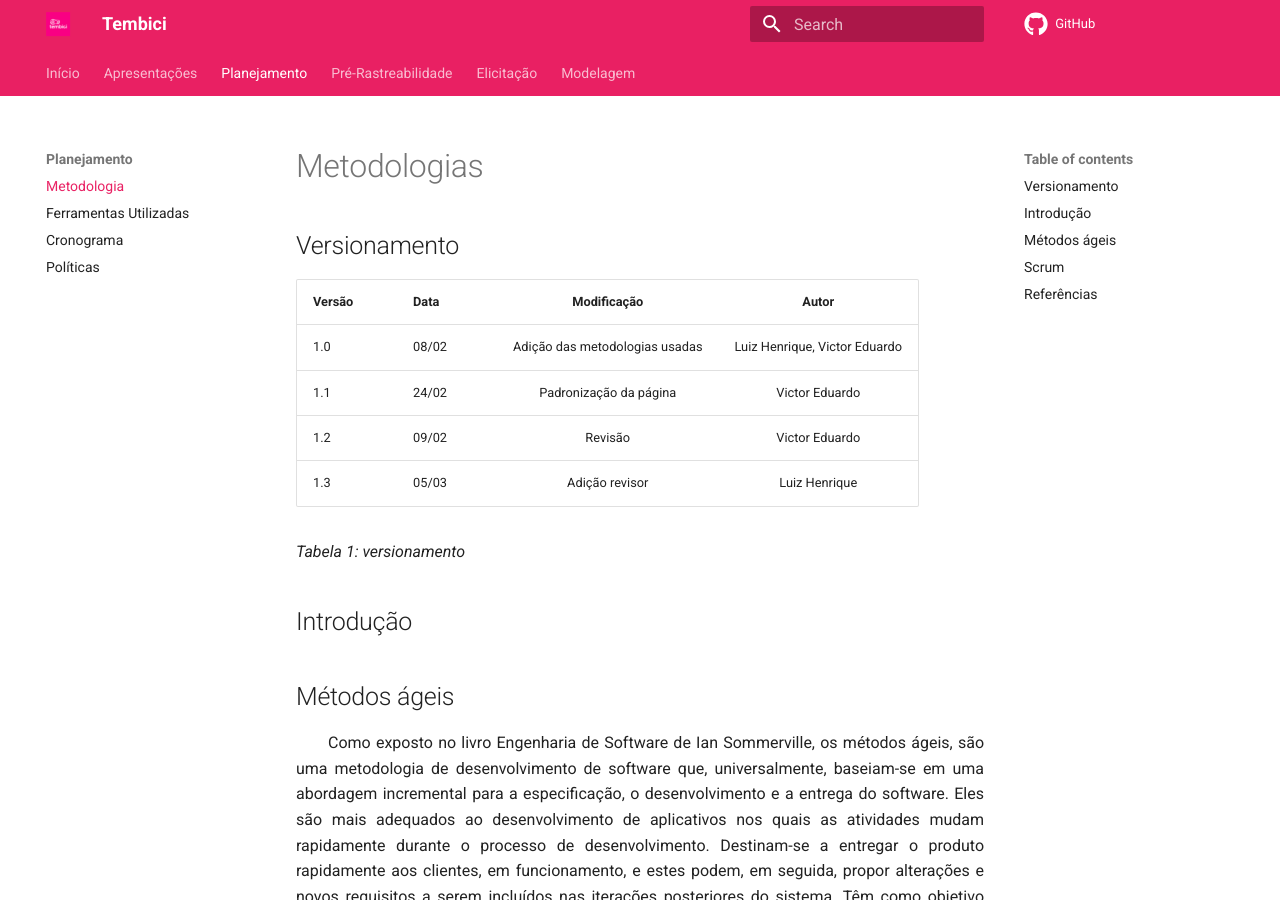
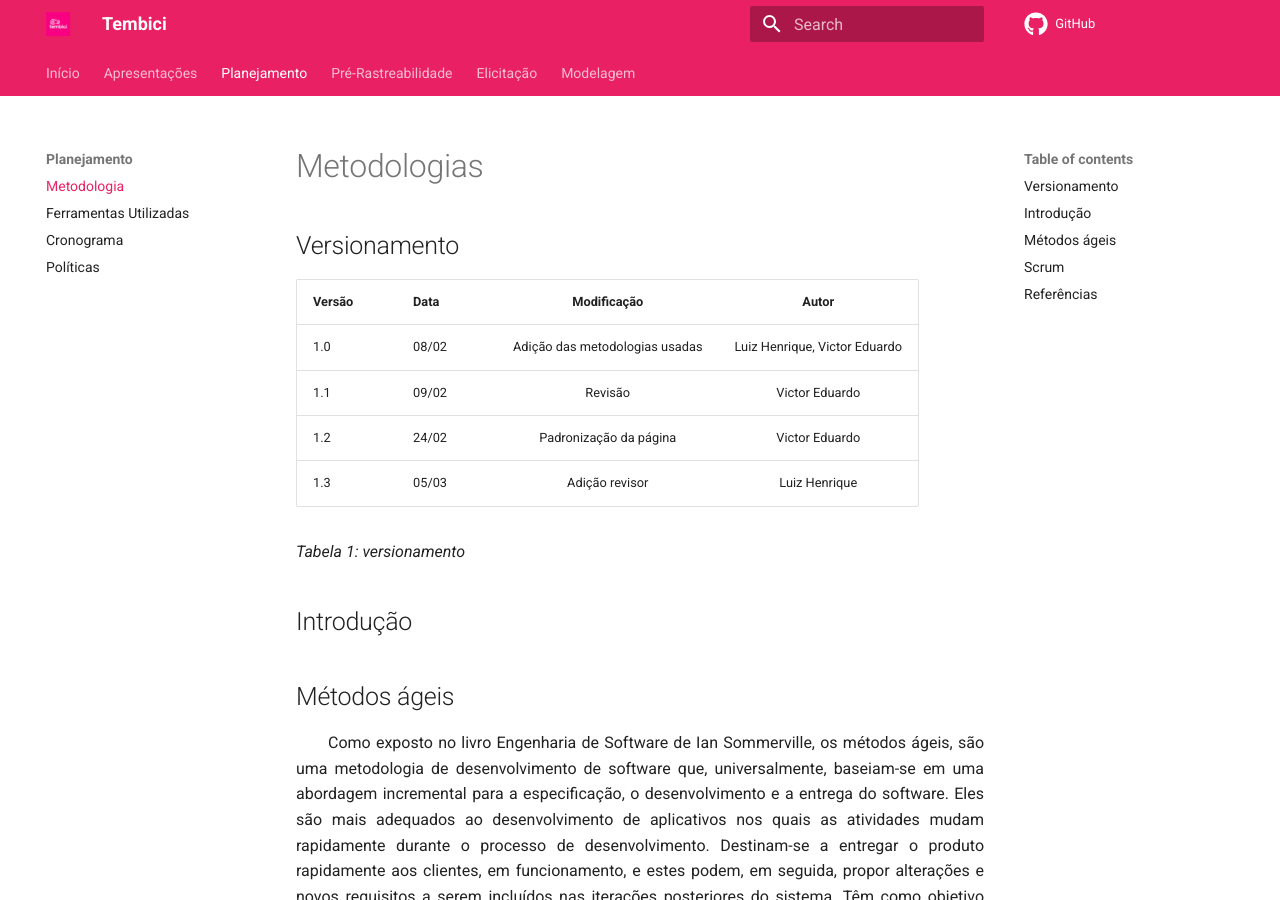
Before and after one commit to Requisitos-de-Software/2021.2-Tembici, an MkDocs documentation site: the page built from docs/planejamento/metodologia.md, in a window 1280 px wide and 900 px high. Built offline with MkDocs 1.6.1 and Material for MkDocs 9.7.7, drawn with Linux system fonts in a browser that asks for light colours; comment, search, counter and statistics services are not loaded.

```diff
--- a/docs/planejamento/metodologia.md
+++ b/docs/planejamento/metodologia.md
@@ -4,8 +4,8 @@
 | Versão | Data | Modificação | Autor |
 |-|-|:-:|:-:|
 | 1.0 | 08/02 | Adição das metodologias usadas | Luiz Henrique, Victor Eduardo |
-| 1.1 | 24/02 | Padronização da página | Victor Eduardo |
-| 1.2 | 09/02 | Revisão | Victor Eduardo |
+| 1.1 | 09/02 | Revisão | Victor Eduardo |
+| 1.2 | 24/02 | Padronização da página | Victor Eduardo |
 | 1.3 | 05/03 | Adição revisor | Luiz Henrique |
 
 
```
